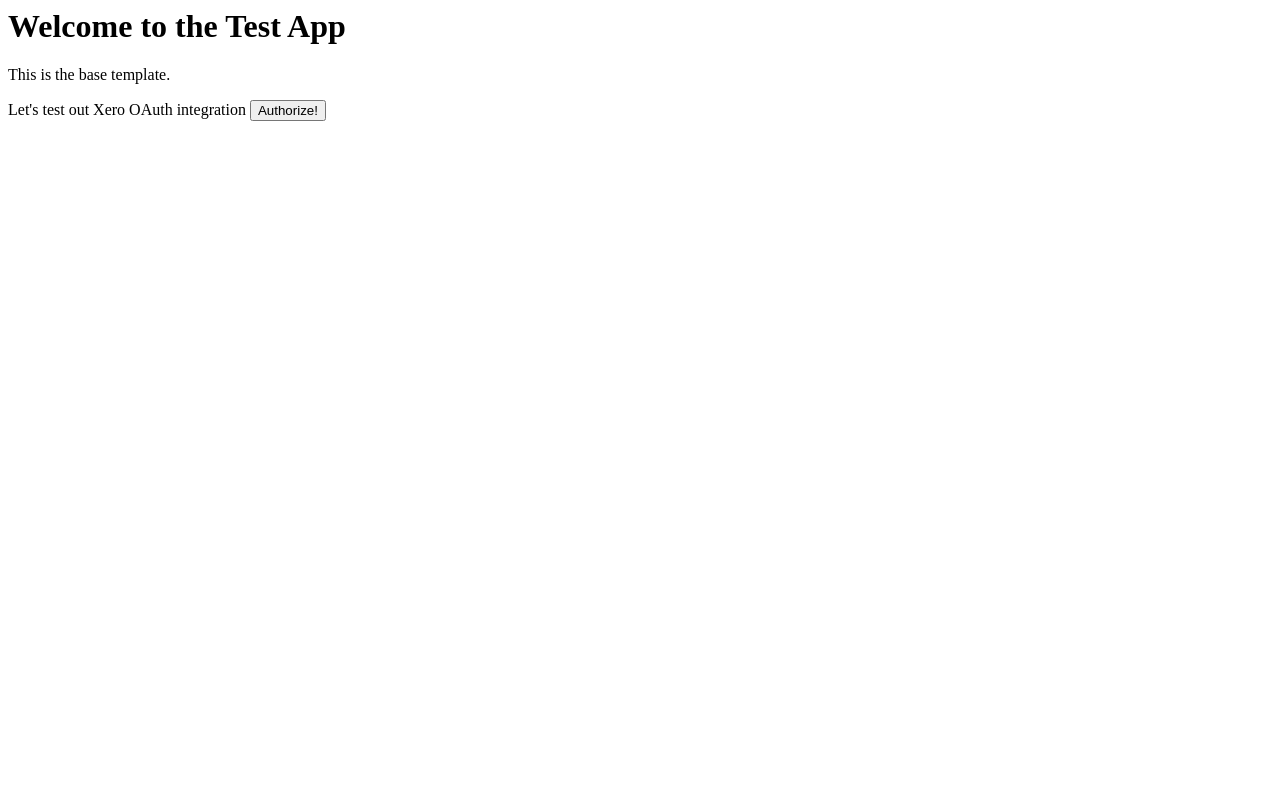
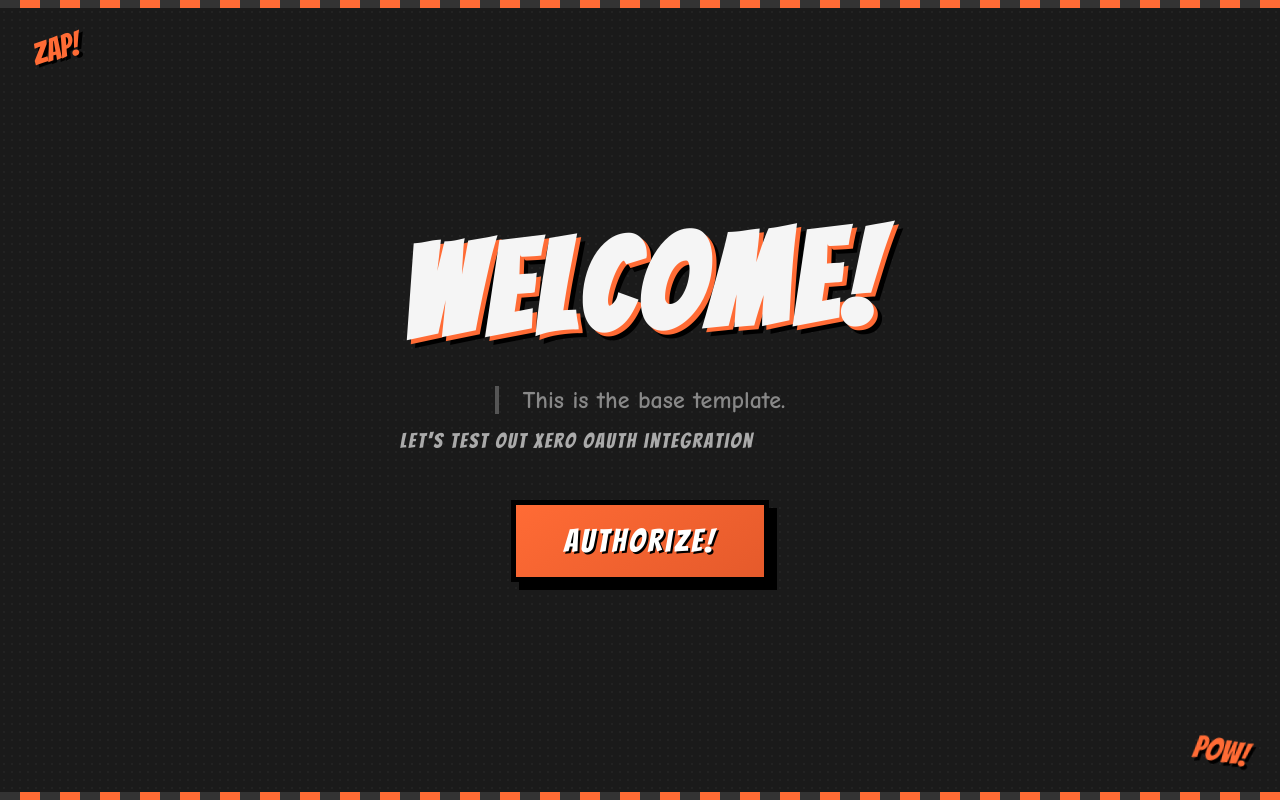
Before and after one commit to 21abhaya/Xero_oAuth, a Django app: page / in a window 1280 px wide. Run offline with Django 5.2, Linux system fonts and the light colour scheme.

Commit message:
feat: comic funked up the base UI with Amp

```diff
--- a/app/templates/base.html
+++ b/app/templates/base.html
@@ -1,11 +1,161 @@
+<!DOCTYPE html>
 <html>
 <head>
     <meta charset="UTF-8">
     <title>Test App</title>
+    <link href="https://fonts.googleapis.com/css2?family=Bangers&family=Comic+Neue:wght@700&display=swap" rel="stylesheet">
+    <style>
+        * {
+            margin: 0;
+            padding: 0;
+            box-sizing: border-box;
+        }
+
+        body {
+            min-height: 100vh;
+            display: flex;
+            flex-direction: column;
+            justify-content: center;
+            align-items: center;
+            background: #1a1a1a;
+            font-family: 'Comic Neue', cursive;
+            padding: 2rem;
+            position: relative;
+            overflow: hidden;
+        }
+
+        .halftone {
+            position: fixed;
+            top: 0;
+            left: 0;
+            width: 100%;
+            height: 100%;
+            pointer-events: none;
+            background-image: radial-gradient(#444 1px, transparent 1px);
+            background-size: 8px 8px;
+            opacity: 0.2;
+            z-index: 0;
+        }
+
+        .corner-burst {
+            position: fixed;
+            font-family: 'Bangers', cursive;
+            font-size: 2rem;
+            color: #ff6b35;
+            text-shadow: 3px 3px 0 #000;
+            z-index: 1;
+        }
+
+        .corner-burst.top-left {
+            top: 2rem;
+            left: 2rem;
+            transform: rotate(-15deg);
+        }
+
+        .corner-burst.bottom-right {
+            bottom: 2rem;
+            right: 2rem;
+            transform: rotate(10deg);
+        }
+
+        .content {
+            position: relative;
+            z-index: 2;
+            text-align: center;
+            max-width: 800px;
+        }
+
+        h1 {
+            font-family: 'Bangers', cursive;
+            font-size: clamp(4rem, 12vw, 8rem);
+            color: #f5f5f5;
+            text-shadow:
+                4px 4px 0 #ff6b35,
+                8px 8px 0 #000;
+            letter-spacing: 6px;
+            margin-bottom: 2rem;
+            transform: rotate(-2deg);
+        }
+
+        p {
+            font-size: 1.5rem;
+            color: #888;
+            margin-bottom: 1rem;
+            border-left: 4px solid #555;
+            padding-left: 1.5rem;
+            text-align: left;
+            display: inline-block;
+        }
+
+        .action-text {
+            font-family: 'Bangers', cursive;
+            font-size: 1.3rem;
+            color: #aaa;
+            letter-spacing: 2px;
+            margin-bottom: 3rem;
+            display: block;
+            border: none;
+            padding: 0;
+        }
+
+        button {
+            font-family: 'Bangers', cursive;
+            font-size: 2rem;
+            letter-spacing: 3px;
+            padding: 1.2rem 3rem;
+            background: linear-gradient(145deg, #ff6b35, #e55a2b);
+            color: #fff;
+            border: 5px solid #000;
+            cursor: pointer;
+            box-shadow: 8px 8px 0 #000;
+            transition: all 0.1s ease;
+            text-shadow: 2px 2px 0 #000;
+        }
+
+        button:hover {
+            transform: translate(4px, 4px);
+            box-shadow: 4px 4px 0 #000;
+            background: linear-gradient(145deg, #ff7b45, #ff6b35);
+        }
+
+        button:active {
+            transform: translate(8px, 8px);
+            box-shadow: none;
+        }
+
+        a {
+            text-decoration: none;
+        }
+
+        .stripe {
+            position: fixed;
+            height: 8px;
+            width: 100%;
+            background: repeating-linear-gradient(
+                90deg,
+                #333 0px,
+                #333 20px,
+                #ff6b35 20px,
+                #ff6b35 40px
+            );
+        }
+
+        .stripe.top { top: 0; }
+        .stripe.bottom { bottom: 0; }
+    </style>
 </head>
 <body>
-    <h1>Welcome to the Test App</h1>
-    <p>This is the base template.</p>
-    <p>Let's test out Xero OAuth integration <a href="{% url 'test_auth' %}"><button>Authorize!</button></a></p>
+    <div class="halftone"></div>
+    <div class="stripe top"></div>
+    <div class="stripe bottom"></div>
+    <span class="corner-burst top-left">ZAP!</span>
+    <span class="corner-burst bottom-right">POW!</span>
+
+    <div class="content">
+        <h1>Welcome!</h1>
+        <p>This is the base template.</p>
+        <p class="action-text">Let's test out Xero OAuth integration</p>
+        <a href="{% url 'test_auth' %}"><button>Authorize!</button></a>
+    </div>
 </body>
 </html>
```
